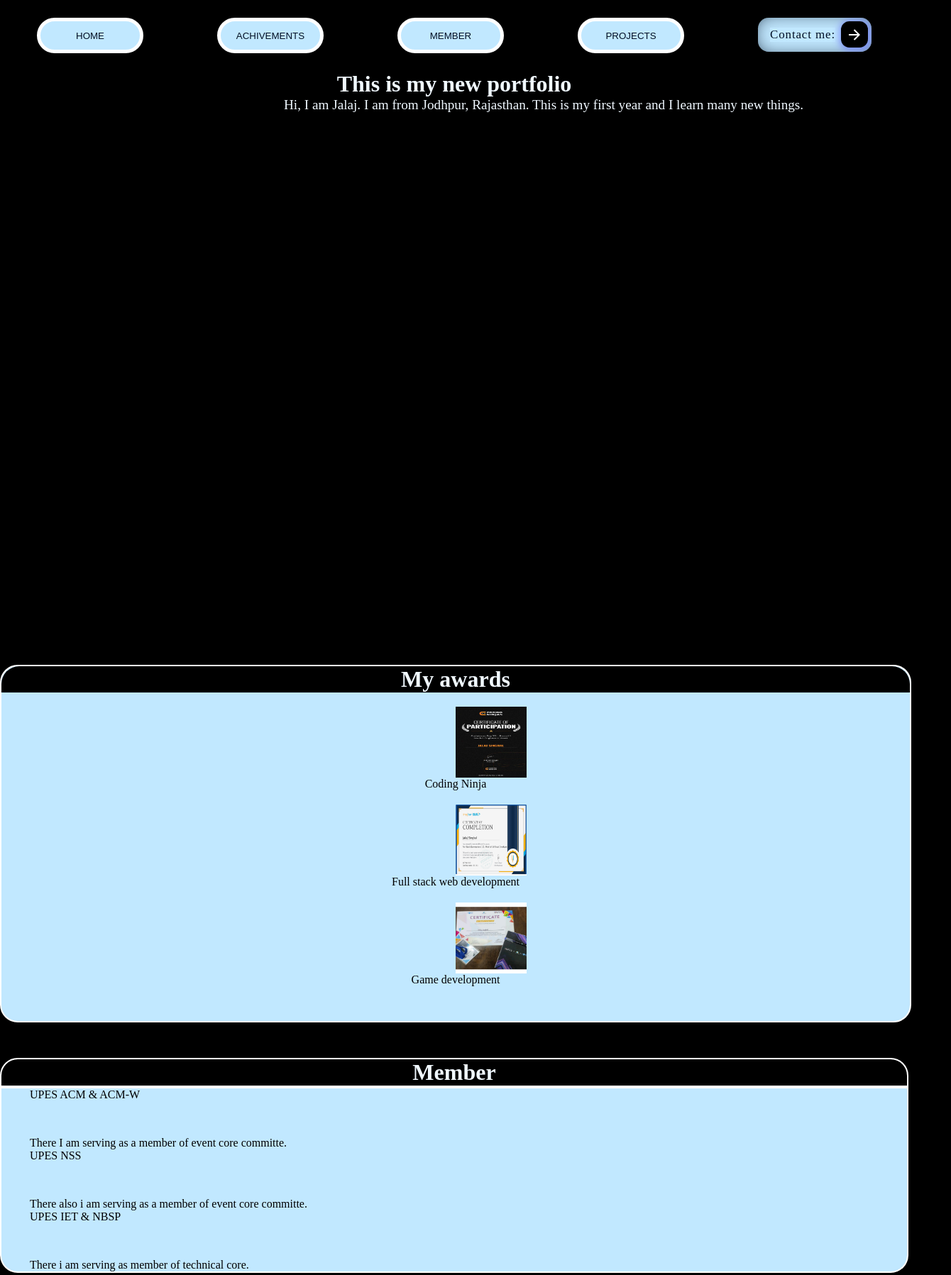
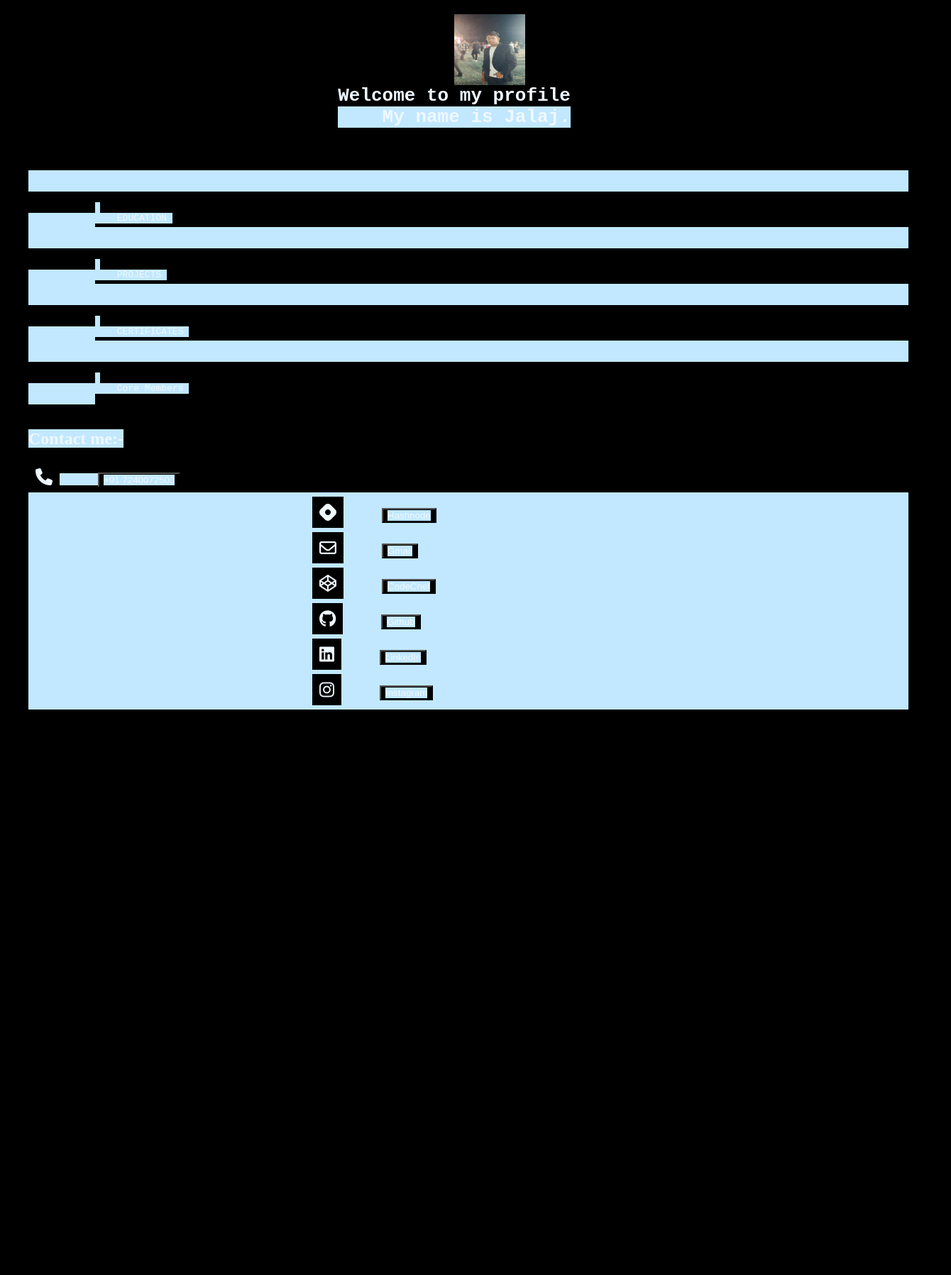
Before and after one commit to jalaj-25/myprofile, a plain HTML site: page index.html in a window 1280 px wide. Shown: the top 1797 px of the page at 71% size, 1340 px wide, since content can reach past the window. After the commit the page ends 1750 px from the top, so only its background shows below. Drawn offline with Linux system fonts and the light colour scheme.

Commit message:
Add files via upload
Here it will automatically redicert the user to mail when he click on mail for contact

```diff
--- a/index.html
+++ b/index.html
@@ -2,90 +2,66 @@
 <html lang="en">
 <head>
     <meta charset="UTF-8">
-    <meta name="viewport" content="width=device-width, initial-scale=1.0">
-    <title>Prtfolio</title>
-    <link rel="stylesheet" href="style.css">
+    <meta name="viewport" content="width=device-width, initial-scale=1">
+    <title>Portfolio</title><!--name of the file-->
+    <link rel="stylesheet" href="style.css"><!--linking with css-->
     <script src="https://kit.fontawesome.com/85499f6aae.js" crossorigin="anonymous"></script><!--adding java script-->
 </head>
 <body>
-        <div class="navBar">
-            <button class="home"><a href="#" class="one">HOME</a></button>
-            <button class="achivement"><a href="#achi" class="one">ACHIVEMENTS</a></button>
-            <button class="member"><a href="#member" class="one">MEMBER</a></button>
-            <button class="pro"><a href="projects.html" target="_main" class="one">PROJECTS</a></button>
-            <button class="contactButton">
-              <a href="contact.html" class="one">Contact me:</a>
-              <div class="iconButton">
-                <svg
-                  height="24"
-                  width="24"
-                  viewBox="0 0 24 24"
-                  xmlns="http://www.w3.org/2000/svg"
-                >
-                  <path d="M0 0h24v24H0z" fill="none"></path>
-                  <path
-                    d="M16.172 11l-5.364-5.364 1.414-1.414L20 12l-7.778 7.778-1.414-1.414L16.172 13H4v-2z"
-                    fill="currentColor"
-                  ></path>
-                </svg>
-              </div>
-            </button>
+    <a href="jalaj.jpg " target="_main"><!--adding picture and initializing anchor tag-->
+    <img src="jalaj.jpg" alt="Jalaj" height="775" position="static"><!--What  to show when we click on it-->
+    </a><!--close anchor tag-->
+    <pre><h1>Welcome to my profile<br><b>    My name is Jalaj.</b></h1><!--adding paragraph-->
+    <ul><!--unordered list-->
+    <li><!--start list-->
+        <div class="box1" ><!--make div and give class name as box1-->
+            <a name="edu" href="education.html" target="_main"> <!--link it with education-->
+                EDUCATION
+            </a>
         </div>
-    <h1>This is my new portfolio</h1>
-    <div class="container">
-        <p>Hi, I am Jalaj. I am from Jodhpur, Rajasthan. This is my first year and I learn many new things.</p>
+    </li><!--close list-->
+    <li><!--start list-->
+        <div class="box2" ><!---make div and give it class name as box 2-->
+            <a name="pro" href="project.html" target="_main"> <!--link it with project-->
+                PROJECTS
+            </a>
+        </div>
+    </li><!--close list-->
+    <li><!--start list-->
+        <div class="box3" ><!--make div and give it class name as box 3-->
+            <a name ="certi" href="certificate.html" target="_main"><!--link it with certificates-->
+                CERTIFICATES
+            </a>
+        </div>
+    </li><!--close list-->
+    <li><!--start list-->
+        <div class="box4" ><!--make div and give it class name as box 3-->
+            <a name ="core" href="core.html" target="_main"><!--link it with certificates-->
+                Core Members
+            </a>
+        </div>
+    </li><!--close list-->
+    </ul><!--close unordered list-->
+    </h1>
+    </pre>
+    <div >
+        <ul ><!--start unordered list-->
+           <h2><a>Contact me:-</a></h2> <br><p><!--input content-->
+                <li><b><a>                                                                             <div class="conatainer"><i class="icon fa-solid fa-phone"></i></a>                   </b><button><a>                                                                             +91 7240072503  </a></button></div></li>
+
+                <li><b><a href="https://jalajsinghal3.hashnode.dev/"                    target="_main"><div class="container"><i class="icon fa-brands fa-hashnode"></i></a>                </b><button><a href="https://jalajsinghal3.hashnode.dev/" target="_main">                   Hashnode        </a></button></div></LI>
+
+                <li><b><a href="mailto:jalajsinghal25@gmail.com"                                target="_main"><div class="container"><i class="icon fa-regular fa-envelope"></i></a>               </b><button><a href="mailto:jalajsinghal25@gmail.com" target="_main">                               Gmail           </a></button></div></li>
+
+                <li><b><a href="https://www.codechef.com/users/jalajsinghal3"           target="_main"><div class="container"><i class="icon fa-brands fa-codepen"></i></a>                 </b><button><a href="https://www.codechef.com/users/jalajsinghal3" target="_main">          CodeChef        </a></button></div></li>
+
+                <li><b><a href="https://github.com/jalaj-25"                            target="_main"><div class="container"><i class="icon fa-brands fa-github"></i></a>                  </b><button><a href="https://github.com/jalaj-25" target="_main">                           Github          </a></button></div></li>
+
+                <li><b><a href="https://www.linkedin.com/in/%20jalaj-singhal-2a7574287" target="_main"><div class="container"><i class="icon fa-brands fa-linkedin"></i></a>                </b><button><a href="https://www.linkedin.com/in/%20jalaj-singhal-2a7574287" target="_main">LinkedIn        </a></button></div></li>
+
+                <li><b><a href="https://www.instagram.com/jalaj.25/"                    target="_main"><div class="container"><i class="icon fa-brands fa-instagram"></i></a>               </b><button><a href="https://www.instagram.com/jalaj.25/" target="_main">                   Instagram       </a></button></div></li>
+            </p>
+        </ul>
     </div>
-
-    <div class="achivements">
-      <h1 id="achi" class="achivements-h1">My awards</h1>
-        <img src="coding_ninja.jpg">    Coding Ninja
-        <img src="Full_stack.jpg">      Full stack web development
-        <img src="game_dev.jpg">        Game development
-    </div>
-
-    <div class="members">
-      <h1 id="member" class="member-h1">Member</h1>
-      <!-- <p>I am very to share that I am currently serving as a core member in three ommunities of our collage.</p> -->
-      <ol>
-        <li> UPES ACM & ACM-W </li><br>There I am serving as a member of event core committe.<br>
-        <li>UPES NSS          </li><BR>There also i am serving as a member of event core committe.<br>
-        <li>UPES IET & NBSP   </li><BR>There i am serving as member of technical core.<br>
-      </ol>
-    </div>
-
-    <div class="projects">
-      <h1 id="project" class="project-h1">My Projects</h1>
-        <ol><!--unordered list of certificates-->
-            <li>Stone Paper Scizzor         <button><!--button for scizzor--><br>
-                <a href="https://github.com/jalaj-25/JALAJC/blob/main/stone%20papeer%20scizzor" target="_main"><!--link of the file-->Click Here</a></button></li><br>
-            <li>Seat Reservation system     <button><!--button for seat reservation-->
-                <a href="https://github.com/jalaj-25/JALAJC/blob/main/seat_reservation.c" target="_main"><!--link of the file-->Click Here</a></button></li><br>
-            <li>Hostel Management system    <button><!--button for hostel management system-->
-                <a href="https://github.com/jalaj-25/JALAJC/blob/main/hostel_management" target="_main"><!--link of the file-->Click Here</a></button></li><br>
-            <li>To_Do_List                  <button><!--button for todolist-->
-                <a href="https://github.com/jalaj-25/JALAJC/blob/main/to-do_list" target="_main"><!--link of the file-->Click Here</a></button></li><br>
-            <li>Emplopyee management system <button><!--button for employee management-->
-                <a href="https://github.com/jalaj-25/JALAJC/blob/main/employee.c" target="_main"><!--link of the file-->Click Here</a></button></li><br>
-            <li>Car showroom                <button><!--button for car showroom-->
-                <a href="https://github.com/jalaj-25/JALAJC/blob/main/carshowroom.c" target="_main"><!--link of the file-->Click Here</a></button></li><br>
-            <li>Cricket score               <button><!--button for cricket score-->
-                <a href="https://github.com/jalaj-25/JALAJC/blob/main/cric_sc.c" target="_main"><!--link of the file-->Click Here</a></button></li><br>
-            <li>LEARNING NEW THINGS</li><br>
-        </ol>
-    </div>
-
-    <footer>
-          <b><a href="https://jalajsinghal3.hashnode.dev/"                    target="_main"><i class="icon fa-brands fa-hashnode"></i></a></b>
-
-          <b><a href="https://mail.google.com"                                target="_main"><i class="icon fa-regular fa-envelope"></i></a></b>
-
-          <b><a href="https://www.codechef.com/users/jalajsinghal3"           target="_main"><i class="icon fa-brands fa-codepen"></i></a></b>
-
-          <b><a href="https://github.com/jalaj-25"                            target="_main"><i class="icon fa-brands fa-github"></i></a></b>
-
-          <b><a href="https://www.linkedin.com/in/%20jalaj-singhal-2a7574287" target="_main"><i class="icon fa-brands fa-linkedin"></i></a></b>
-
-          <b><a href="https://www.instagram.com/jalaj.25/"                    target="_main"><i class="icon fa-brands fa-instagram"></i></a></b>
-    </footer>
 </body>
 </html>
```
